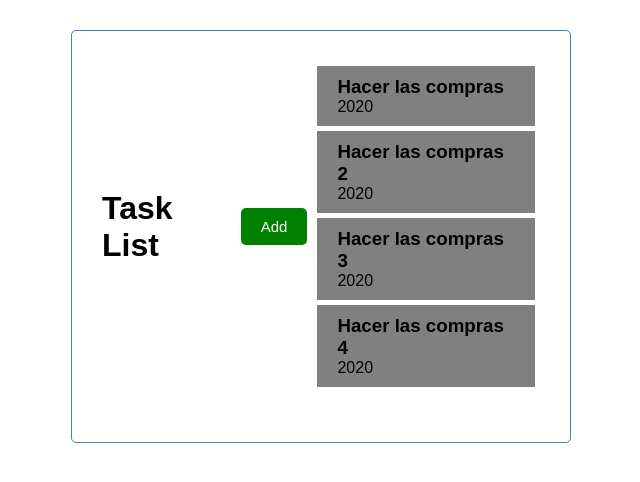
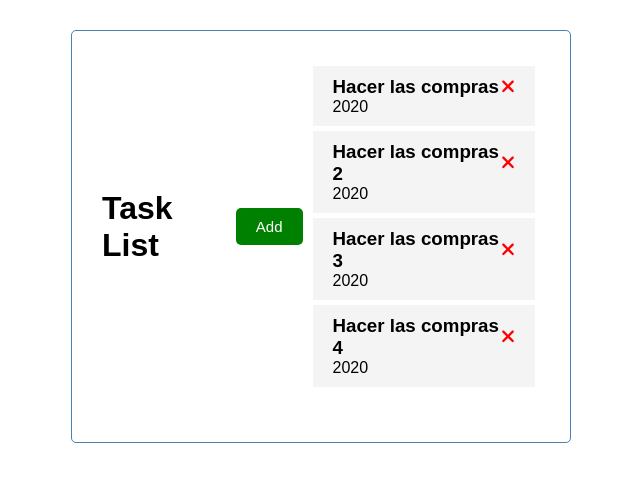
Before and after one commit to NDeleo94/TaskList, an Angular app: page / in a window 1280 px wide. Shown: the top 482 px of the page, without its empty margins (319-959 px from the left). Built offline with nearby package versions, Linux system fonts and the light colour scheme.

Commit message:
fontawesome added

```diff
--- a/package.json
+++ b/package.json
@@ -18,6 +18,11 @@
     "@angular/platform-browser": "~13.3.0",
     "@angular/platform-browser-dynamic": "~13.3.0",
     "@angular/router": "~13.3.0",
+    "@fortawesome/angular-fontawesome": "^0.10.2",
+    "@fortawesome/fontawesome-svg-core": "^6.1.0",
+    "@fortawesome/free-brands-svg-icons": "^6.1.0",
+    "@fortawesome/free-regular-svg-icons": "^6.1.0",
+    "@fortawesome/free-solid-svg-icons": "^6.1.0",
     "rxjs": "~7.5.0",
     "tslib": "^2.3.0",
     "zone.js": "~0.11.4"
--- a/src/app/app.module.ts
+++ b/src/app/app.module.ts
@@ -6,6 +6,7 @@
 import { ButtonComponent } from './components/button/button.component';
 import { TasksComponent } from './components/tasks/tasks.component';
 import { TaskItemComponent } from './components/task-item/task-item.component';
+import { FontAwesomeModule } from '@fortawesome/angular-fontawesome';
 
 @NgModule({
   declarations: [
@@ -17,6 +18,7 @@
   ],
   imports: [
     BrowserModule,
+    FontAwesomeModule,
   ],
   providers: [],
   bootstrap: [AppComponent]
--- a/src/app/components/task-item/task-item.component.css
+++ b/src/app/components/task-item/task-item.component.css
@@ -1,5 +1,5 @@
 .task {
-  background-color: gray;
+  background-color: #f4f4f4;
   margin: 5px;
   padding: 10px 20px;
   cursor: pointer;
--- a/src/app/components/task-item/task-item.component.html
+++ b/src/app/components/task-item/task-item.component.html
@@ -1,4 +1,7 @@
 <div class="task">
-  <h3>{{ task.text }}</h3>
+  <h3>
+    {{ task.text }}
+    <fa-icon [icon]="faTimes" [ngStyle]="{ color: 'red' }"></fa-icon>
+  </h3>
   <p>{{ task.day }}</p>
 </div>
--- a/src/app/components/task-item/task-item.component.ts
+++ b/src/app/components/task-item/task-item.component.ts
@@ -1,6 +1,7 @@
 import { Component, OnInit, Input } from '@angular/core';
 import { TASKS } from 'src/app/mock-task';
 import { Task } from 'src/app/Task';
+import { faTimes } from '@fortawesome/free-solid-svg-icons';
 
 @Component({
   selector: 'app-task-item',
@@ -9,6 +10,7 @@
 })
 export class TaskItemComponent implements OnInit {
   @Input() task: Task = TASKS[0];
+  faTimes = faTimes;
 
   constructor() {}
 
```
Also changed, not shown: 1 other file (tests, documents, lock files or other folders).
